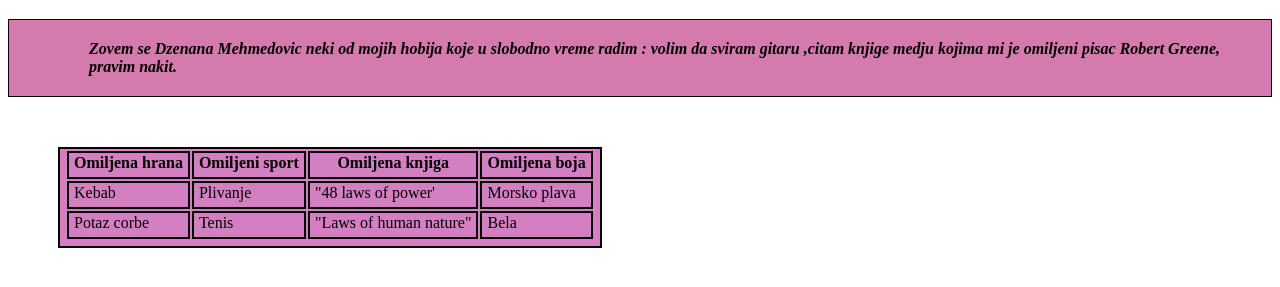
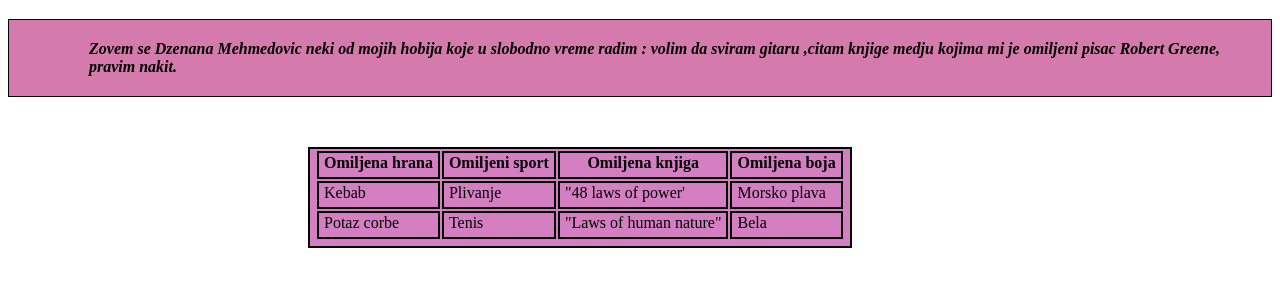
Before and after one commit to dzeniim/it-camp-project, a plain HTML site: page Project1/domaci IT/zadatak1.html in a window 1280 px wide. Shown: the part 61-348 px from the top of the page. Drawn offline with Linux system fonts and the light colour scheme.

Commit message:
isprobavam po 9-ti put

```diff
--- a/Project1/domaci IT/zadatak1.html
+++ b/Project1/domaci IT/zadatak1.html
@@ -2,12 +2,12 @@
 <html>
 <head>
 <style>
-body {
-  background-image: url("slikacvecaa.jpg");
+ <body> {background-image: url ("slk.jpg");
 }
 
+
 table, th, td {
-    margin-left: 50px;
+    margin-left: 300px;
     margin-top: 50px;
   border: 1px solid black;
   background-color: rgb(212, 127, 194);
@@ -17,6 +17,7 @@ table, th, td {
   padding-left: 5px;
   border: 2px solid;}
 .p1 {
+
   font-style: oblique;
   font-weight: bold;
   border: 1px solid black;
@@ -26,12 +27,10 @@ table, th, td {
   padding-bottom: 20px;
   padding-left: 80px;
 
+
 }
-
-
 </style>
 </head>
-</body>
 
 
 <h1>Domaci zadatak</h1>
```
